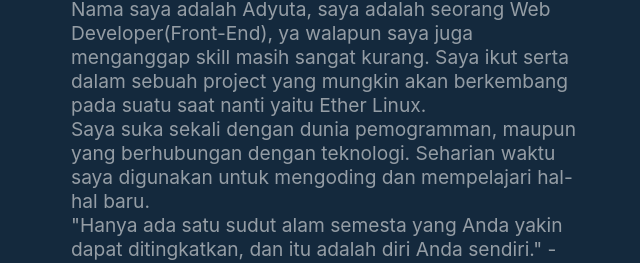
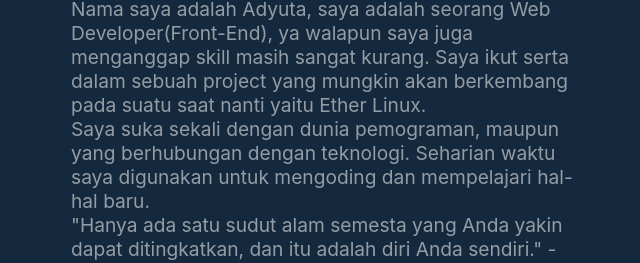
Before and after one commit to adyuta447/MyPortfolio, a plain HTML site: page index.html in a window 1280 px wide. Shown: the part 883-1146 px from the top of the page, 81-721 px from the left. Drawn offline with Linux system fonts and the light colour scheme.

Commit message:
Update index.html

```diff
--- a/index.html
+++ b/index.html
@@ -35,7 +35,7 @@
         Saya ikut serta dalam sebuah project yang mungkin akan berkembang pada suatu saat nanti yaitu Ether Linux.
       </p>
       <p>
-        Saya suka sekali dengan dunia pemogramman, maupun yang berhubungan dengan teknologi.
+        Saya suka sekali dengan dunia pemograman, maupun yang berhubungan dengan teknologi.
         Seharian waktu saya digunakan untuk mengoding dan mempelajari hal-hal baru.
         </p>
         <p>
```
